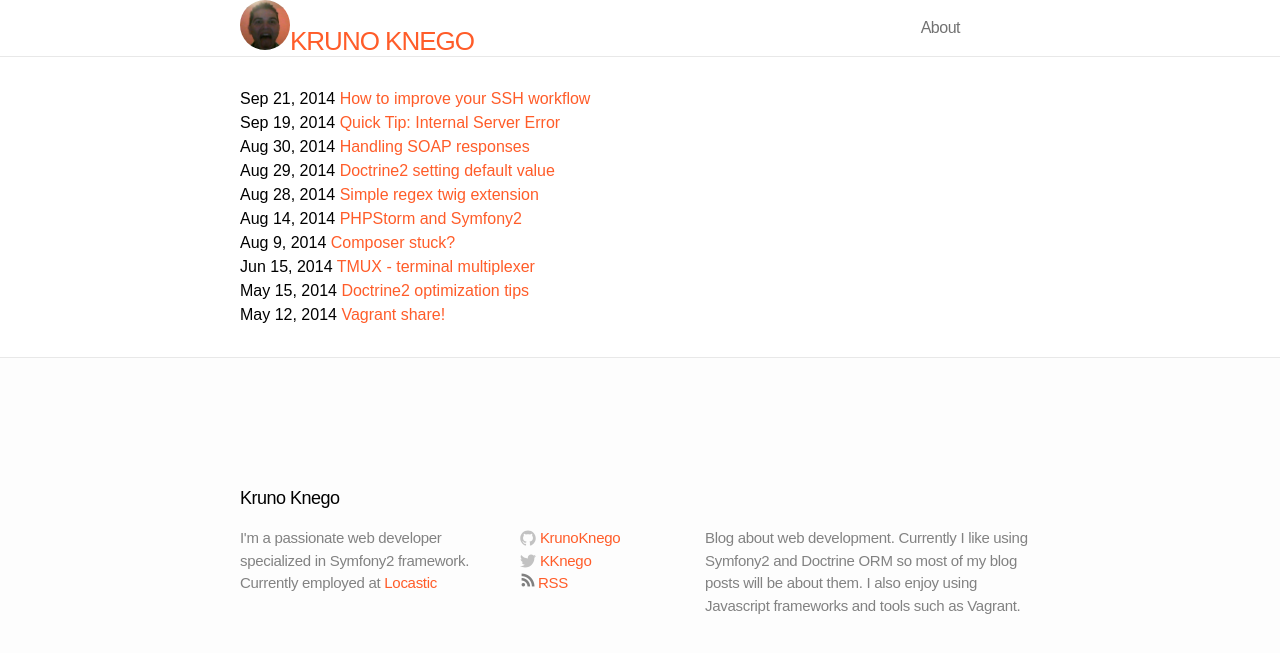
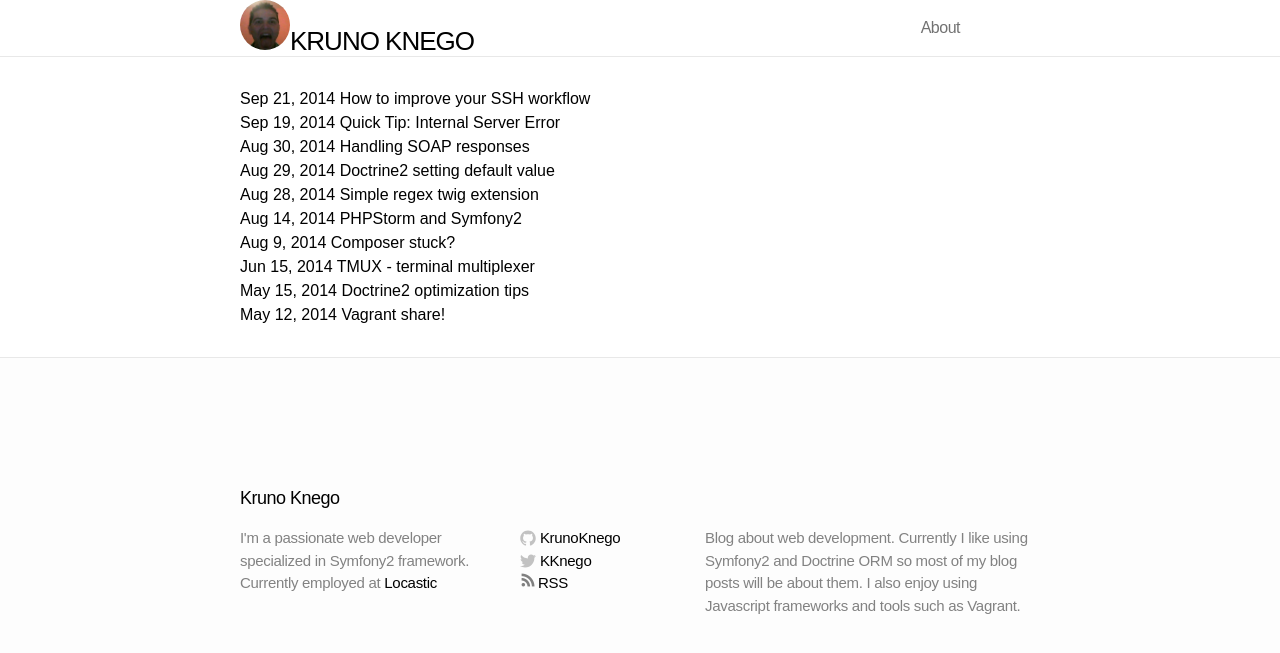
Before and after one commit to guotechfin/KrunoKnego.github.io, a Jekyll site: the page built from index.html, in a window 1280 px wide. Shown: the top 653 px of the page. Built offline with Jekyll 4.4.1, drawn with Linux system fonts in a browser that asks for light colours; the list of posts is cut into pages by our own code.

Commit message:
Css link fixes.

```diff
--- a/css/extra.css
+++ b/css/extra.css
@@ -112,20 +112,20 @@ hr {
 
 /* unvisited link */
 a:link {
-    color: #ff5c29;
+    color: #000000;
 }
 
 /* visited link */
 a:visited {
-    color: #ff5c29;
+    color: #000000;
 }
 
 /* mouse over link */
 a:hover {
-    color: #ff5c29;
+    color: #000000;
 }
 
 /* selected link */
 a:active {
-    color: #ff5c29;
+    color: #000000;
 }
```
